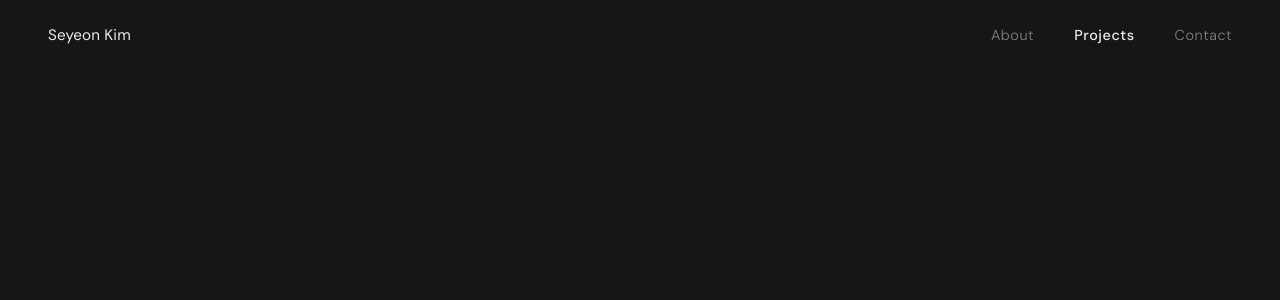
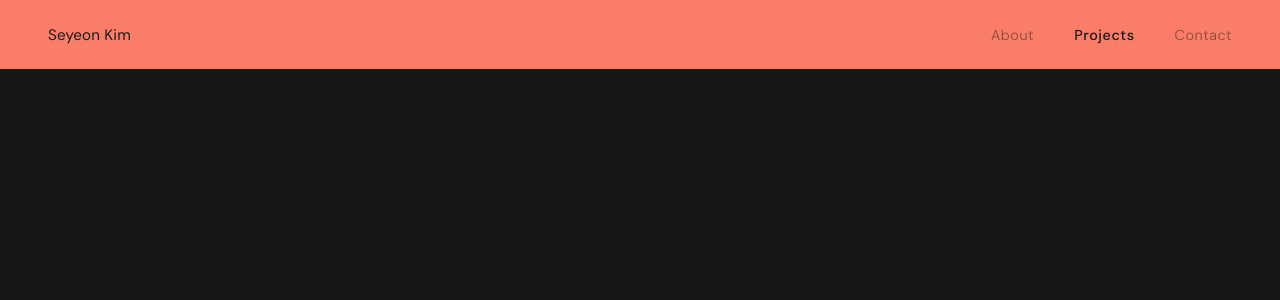
Before and after one commit to sageskim/sage-portfolio, a Next.js app: page /projects in a window 1280 px wide. Shown: the top 300 px of the page. Built offline with nearby package versions, Linux system fonts and the light colour scheme.

Commit message:
Update Navbar.tsx

```diff
--- a/app/components/Navbar.tsx
+++ b/app/components/Navbar.tsx
@@ -8,11 +8,22 @@ const navLinks = [
   { href: "/contact", label: "Contact" },
 ];
 
+const pageBg: Record<string, { bg: string; fg: string }> = {
+  "/about":   { bg: "#BCEDFF", fg: "#161616" },
+  "/projects":{ bg: "#F97D67", fg: "#1a1a1a" },
+  "/contact": { bg: "#292B4F", fg: "#e8e8f0" },
+};
+
 export default function Navbar() {
   const pathname = usePathname();
+  const theme = pageBg[pathname] ?? { bg: "#161616", fg: "#f0ede8" };
+
   return (
-    <nav className="navbar">
-      <Link href="/" className="navbar-name">
+    <nav
+      className="navbar"
+      style={{ background: theme.bg, color: theme.fg }}
+    >
+      <Link href="/" className="navbar-name" style={{ color: theme.fg }}>
         Seyeon Kim
       </Link>
       <ul className="navbar-links">
@@ -21,6 +32,7 @@ export default function Navbar() {
             <Link
               href={link.href}
               className={`navbar-link ${pathname === link.href ? "active" : ""}`}
+              style={{ color: theme.fg }}
             >
               {link.label}
             </Link>
```
